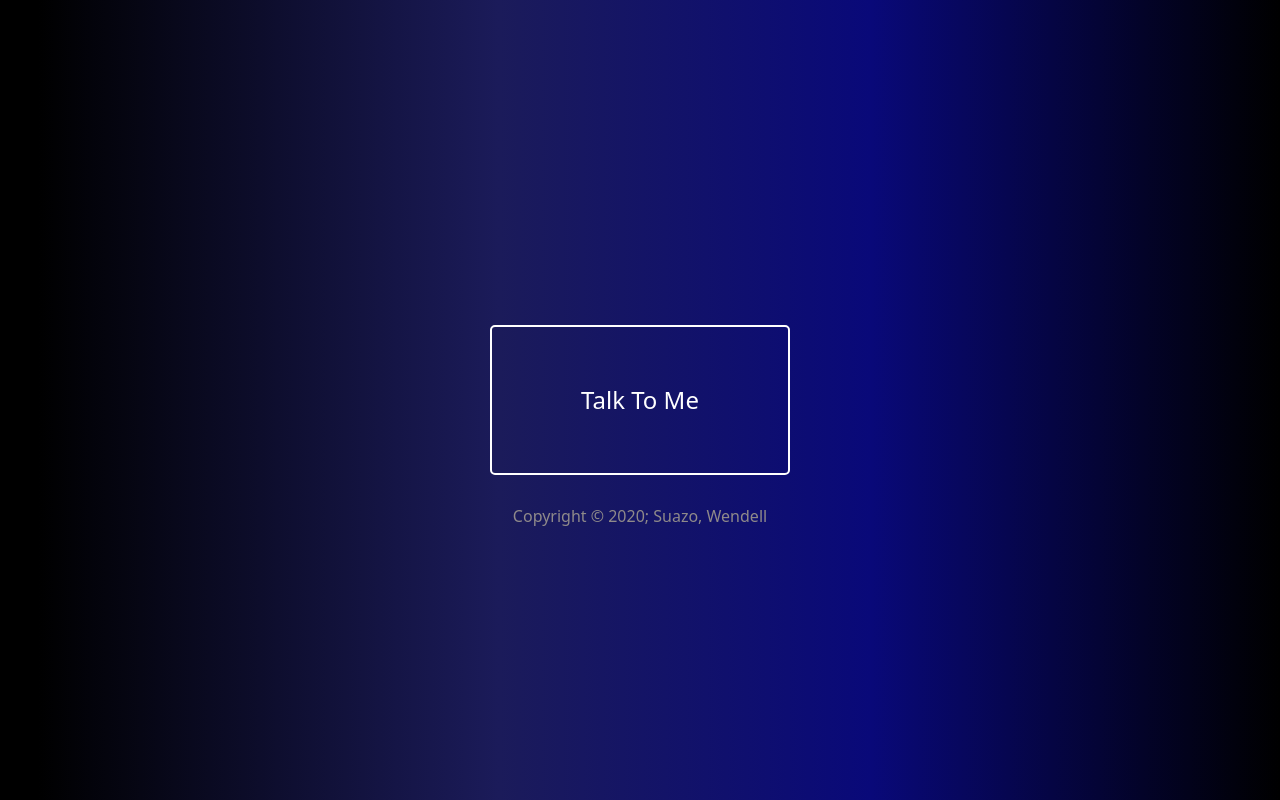
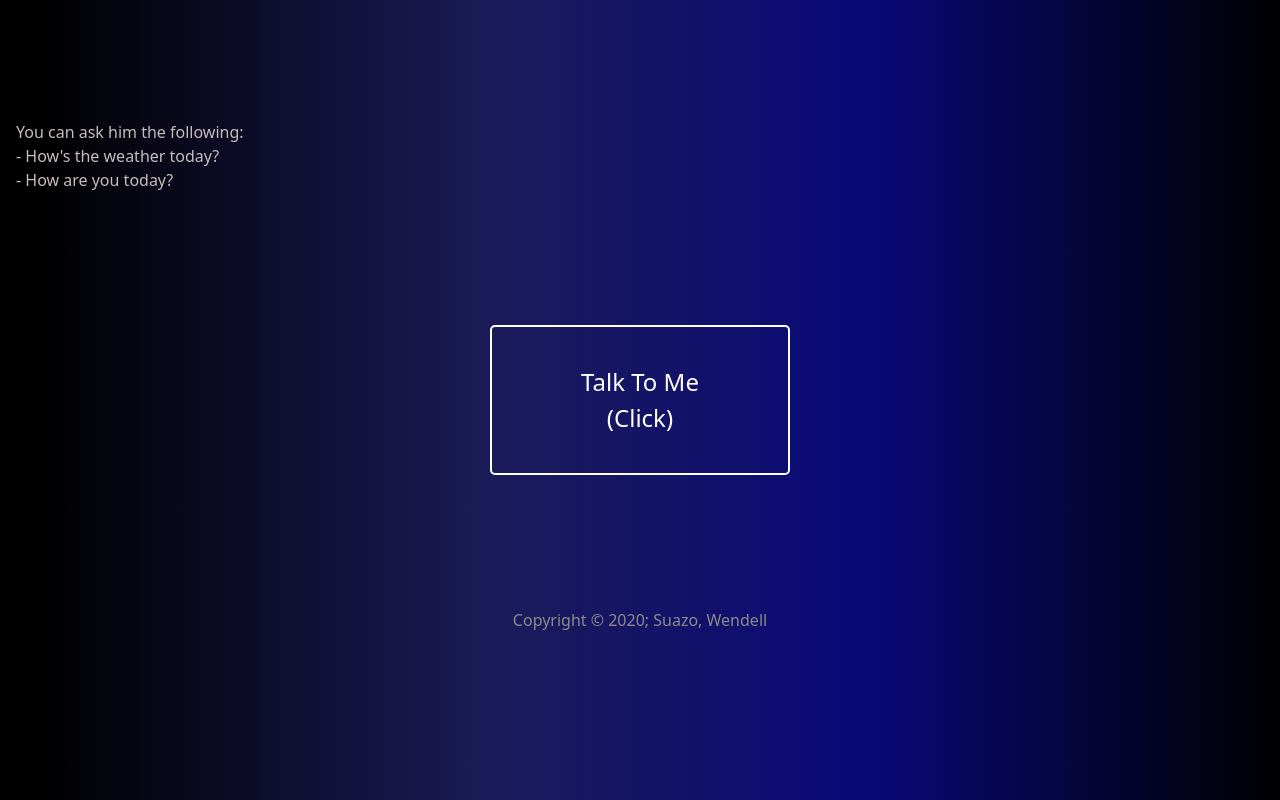
Before and after one commit to wendell1101/Voice-Recognition, a plain HTML site: page index.html in a window 1280 px wide. Drawn offline with nearby package versions, Linux system fonts and the light colour scheme.

Commit message:
add info for the known questions

```diff
--- a/index.html
+++ b/index.html
@@ -13,10 +13,18 @@
 
 <body>
     <div class="wrapper">
-        <div class="talk">Talk To Me</div>
+        <div class="talk text-center">
+            Talk To Me<br>
+            (Click)
+        </div>
         <h5 class="content text-center text-light text-uppercase pt-5"></h5>
         <h1 class="response text-center text-danger text-uppercase pt-5"></h1>
 
+        <div class="info p-3">
+            <span>You can ask him the following:<span><br>
+            - How's the weather today? <br>
+            - How are you today?
+        </div>
         <footer class="text-light text-center footer">
             Copyright &copy; 2020; Suazo, Wendell
         </footer>
--- a/style.css
+++ b/style.css
@@ -44,6 +44,9 @@ body{
     margin: auto;
 
 }
+.info{
+    color:rgb(200, 188, 188);
+}
 
 .response {
     animation-name: popUp;
```
